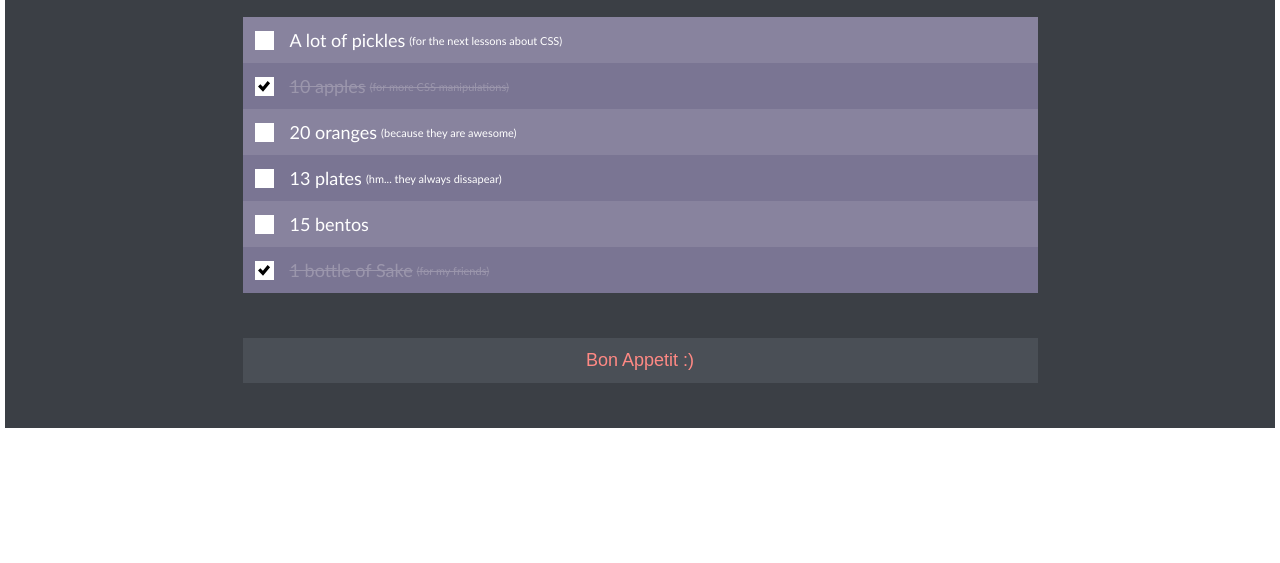
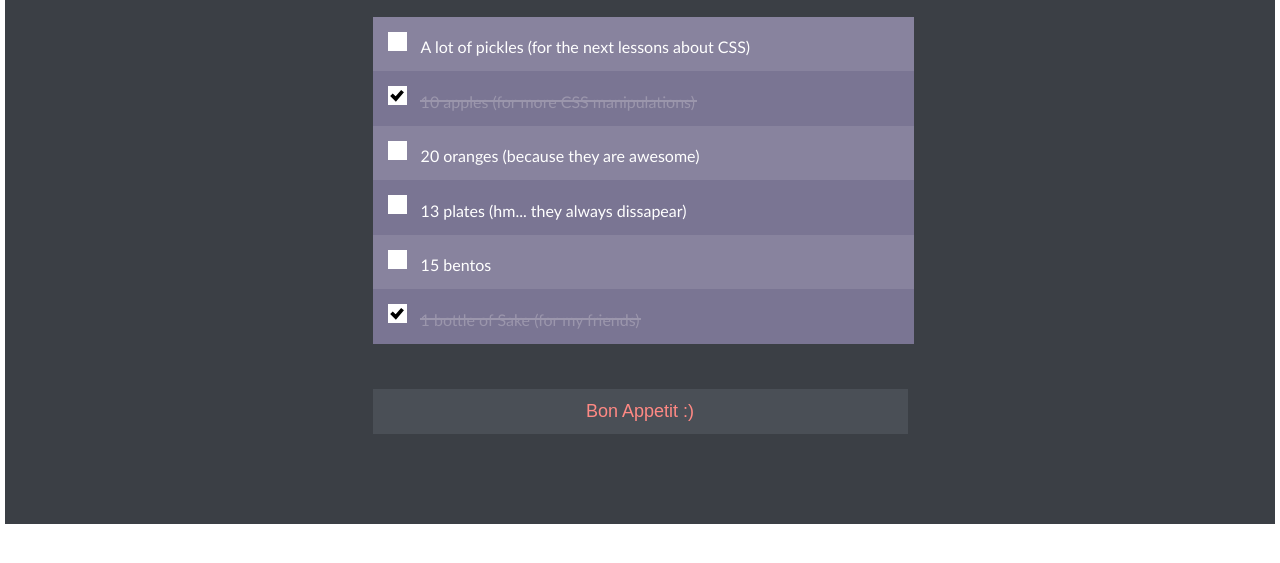
Before and after one commit to Tropocopd/FE-115, a plain HTML site: page 05/index.html in a window 1280 px wide. Shown: the part 95-658 px from the top of the page. Drawn offline with Linux system fonts and the light colour scheme.

Commit message:
Added the correct crossing

```diff
--- a/05/index.html
+++ b/05/index.html
@@ -25,49 +25,61 @@
       <!-- MAIN -->
       <main class="main">
         <div class="container">
-          <ul class="check_list">
-            <li class="check_item">
-              <input type="checkbox" value="1" id="my_checkbox_1">
-              <label class="true_checkbox" for="my_checkbox_1">
-              </label>
+          <div class="list_row">
+            <div class="check_item">
+              <input type="checkbox" value="1" name="product" id="checkbox_1">
+              <label class="true_checkbox" for="checkbox_1">
+                <div class="content_wrapper">
                   <p class="checkbox_text_big">A lot of pickles</p>
                   <p class="checkbox_text_small">(for the next lessons about CSS)</p>
-            </li>
-            <li class="check_item">
-              <input type="checkbox" value="2" id="my_checkbox_2" checked>
-              <label class="true_checkbox" for="my_checkbox_2">
+                </div>
               </label>
+            </div>
+            <div class="check_item">
+              <input type="checkbox" value="2" name="product" id="checkbox_2" checked>
+              <label class="true_checkbox" for="checkbox_2">
+                <div class="content_wrapper">
                   <p class="checkbox_text_big">10 apples</p>
                   <p class="checkbox_text_small">(for more CSS manipulations)</p>
-            </li>
-            <li class="check_item">
-              <input type="checkbox" value="3" id="my_checkbox_3">
-              <label class="true_checkbox" for="my_checkbox_3">
+                </div>
               </label>
+            </div>
+            <div class="check_item">
+              <input type="checkbox" value="3" name="product" id="checkbox_3">
+              <label class="true_checkbox" for="checkbox_3">
+                <div class="content_wrapper">
                   <p class="checkbox_text_big">20 oranges</p>
                   <p class="checkbox_text_small">(because they are awesome)</p>
-            </li>
-            <li class="check_item">
-              <input type="checkbox" value="4" id="my_checkbox_4">
-              <label class="true_checkbox" for="my_checkbox_4">
+                </div>
               </label>
+            </div>
+            <div class="check_item">
+              <input type="checkbox" value="4" name="product" id="checkbox_4">
+              <label class="true_checkbox" for="checkbox_4">
+                <div class="content_wrapper">
                   <p class="checkbox_text_big">13 plates</p>
                   <p class="checkbox_text_small">(hm... they always dissapear)</p>
-            </li>
-            <li class="check_item">
-              <input type="checkbox" value="5" id="my_checkbox_5">
-              <label class="true_checkbox" for="my_checkbox_5">
+                </div>
               </label>
+            </div>
+            <div class="check_item">
+              <input type="checkbox" value="5" name="product" id="checkbox_5">
+              <label class="true_checkbox" for="checkbox_5">
+                <div class="content_wrapper">
                   <p class="checkbox_text_big">15 bentos</p>
-            </li>
-            <li class="check_item">
-              <input type="checkbox" value="6" id="my_checkbox_6" checked>
-              <label class="true_checkbox" for="my_checkbox_6">
+                </div>
               </label>
+            </div>
+            <div class="check_item">
+              <input type="checkbox" value="6" name="product" id="checkbox_6" checked>
+              <label class="true_checkbox" for="checkbox_6">
+                <div class="content_wrapper">
                   <p class="checkbox_text_big">1 bottle of Sake </p>
                   <p class="checkbox_text_small">(for my friends)</p>
-            </li>
-          </ul>
+                </div>
+              </label>
+            </div>
+          </div>
         </div>
       </main>
       <!-- FOOTER -->
--- a/05/styles/styles.css
+++ b/05/styles/styles.css
@@ -4,14 +4,16 @@
 
 .page_wrapper {
   font-family: "Trebuchet MS", Trebuchet, Arial, sans-serif;
+  margin: 5px;
+  width: 795;
+  max-width: 100%;
   background-color: #3B3F45;
-  margin: 5px;
 }
 
 .container {
-  width: 90%;
+  width: 535px;
   margin: 0 auto;
-  max-width: 795px;
+  max-width: 100%;
 }
 
 /* HEADER */
@@ -42,19 +44,78 @@
 
 /* MAIN */
 
-main {
+.list_row {
   margin: 20px 0 45px;
+  width: 100%;
+  max-width: 535px;
+  margin: 0 auto;
 }
 
-.check_list {
-  width: 795px;
+.list_row p {
+  display: inline-block;
+  vertical-align: middle;
+}
+
+.list_row p:last-of-type {
+  font-size: 16px;
+}
+
+input[type="checkbox"] {
+  display: none;
+}
+
+label {
+  width: 102%;
+  display: inline-block;
+  padding: 12px;
+  cursor: pointer;
+  position: relative;
+}
+
+label::before {
+  content: "";
+  width: 19px;
+  height: 19px;
+  background-color: #fff;
+  display: inline-block;
+  margin-right: 10px;
+}
+
+input[type="checkbox"]:checked + label::before  {
+  background-image: url(../img/Done.svg);
+  background-repeat: no-repeat;
+  background-size: 85%;
+  background-position: center;
+}
+
+input[type="checkbox"]:checked + label .content_wrapper::after {
+  width: 101%;
+  opacity: 1;
+}
+
+.content_wrapper {
+  display: inline-block;
+  position: relative;
+  color: #fff;
+}
+
+.content_wrapper::after {
+  content: "";
+  display: block;
+  width: 0;
+  height: 2px;
+  background-color: #9B96AC;
+  position: absolute;
+  top: 50%;
+  left: -0.5px;
+  opacity: 0;
+  transition: all .5s ease;
 }
 
 .check_item {
-  display: flex;
   align-items: center;
   background-color: #88839E;
-  padding: 9px;
+  width: 100%;
   border: 3px solid transparent;
   position: relative;
 }
@@ -72,51 +133,16 @@ main {
   background-color: #77615e;
 }
 
-input[type="checkbox"] {
-  display: none;
-}
-
-.true_checkbox {
-  width: 19px;
-  height: 19px;
-  display: inline-block;
-  margin-right: 16px;
-  background-color: #fff;
-}
-
-input[type="checkbox"]:checked + .true_checkbox {
-  background-image: url(../img/Done.svg);
-  background-repeat: no-repeat;
-  background-size: 75%;
-  background-position: center;
-}
-
-.checkbox_text_big {
-  font-weight: 400;
-  font-size: 18px;
-  color: #fff;
-  position: relative;
-}
-
-.checkbox_text_small {
-  font-weight: 400;
-  margin-left: 4px;
-  font-size: 11px;
-  color: #fff;
-  position: relative;
-}
-
-input[type="checkbox"]:checked + .true_checkbox ~ .checkbox_text_big,
-input[type="checkbox"]:checked + .true_checkbox ~ .checkbox_text_small {
-  text-decoration: line-through;
+input[type="checkbox"]:checked + label .checkbox_text_big,
+input[type="checkbox"]:checked + label .checkbox_text_small {
   color: #9B96AC;
 }
 
+.main {
+ padding-bottom: 45px;
+}
+
 /* FOOTER */
-
-.footer {
-  margin: 45px;
-}
 
 .last_button {
   font-weight: 400;
@@ -124,7 +150,7 @@ input[type="checkbox"]:checked + .true_checkbox ~ .checkbox_text_small {
   text-transform: capitalize;
   text-align: center;
   color: #FF8984;
-  width: 795px;
+  width: 535px;
   padding: 12px 0;
   background-color: #4A4F56;
   margin-bottom: 45px;
@@ -140,3 +166,7 @@ input[type="checkbox"]:checked + .true_checkbox ~ .checkbox_text_small {
   background-color: #fff;
   opacity: 1;
 }
+
+.footer {
+  padding-bottom: 45px;
+}
```
Lines whose indentation alone changed are shown as unchanged.
